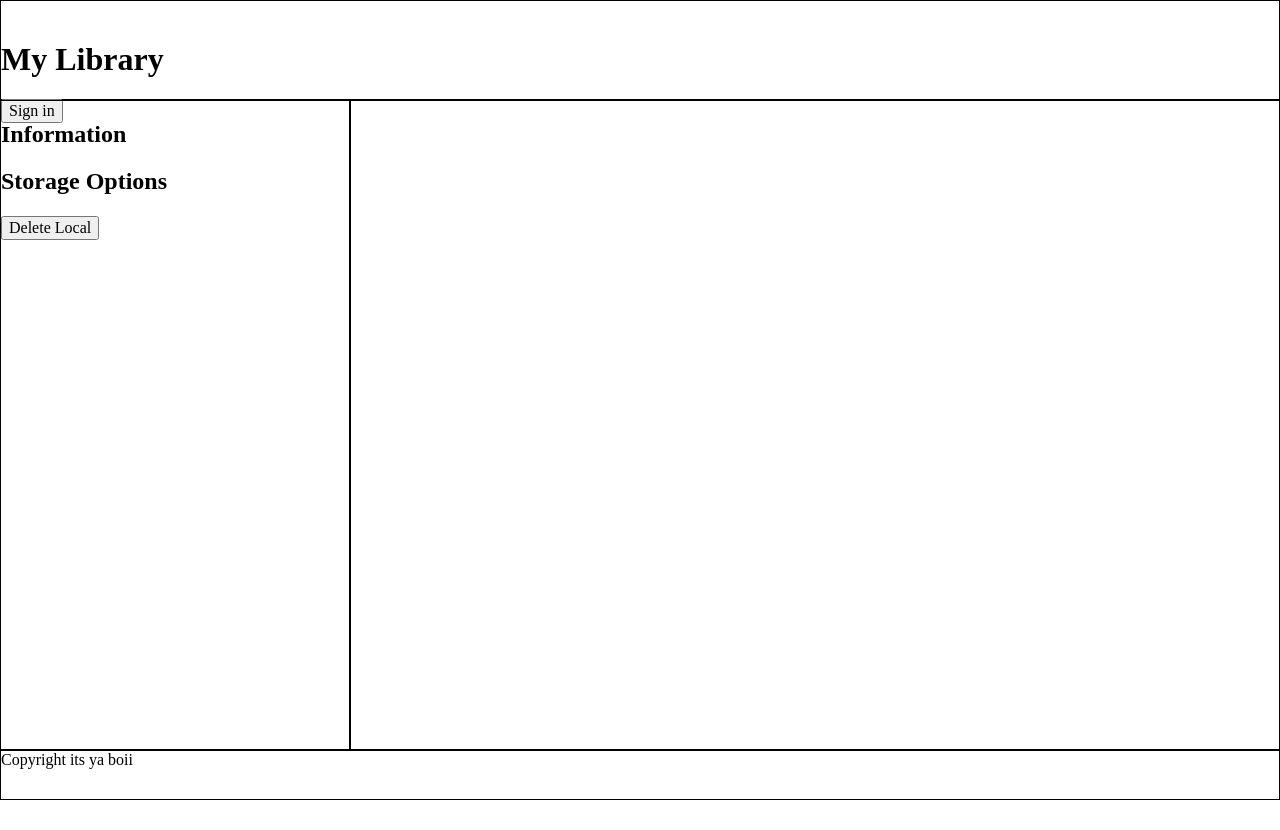
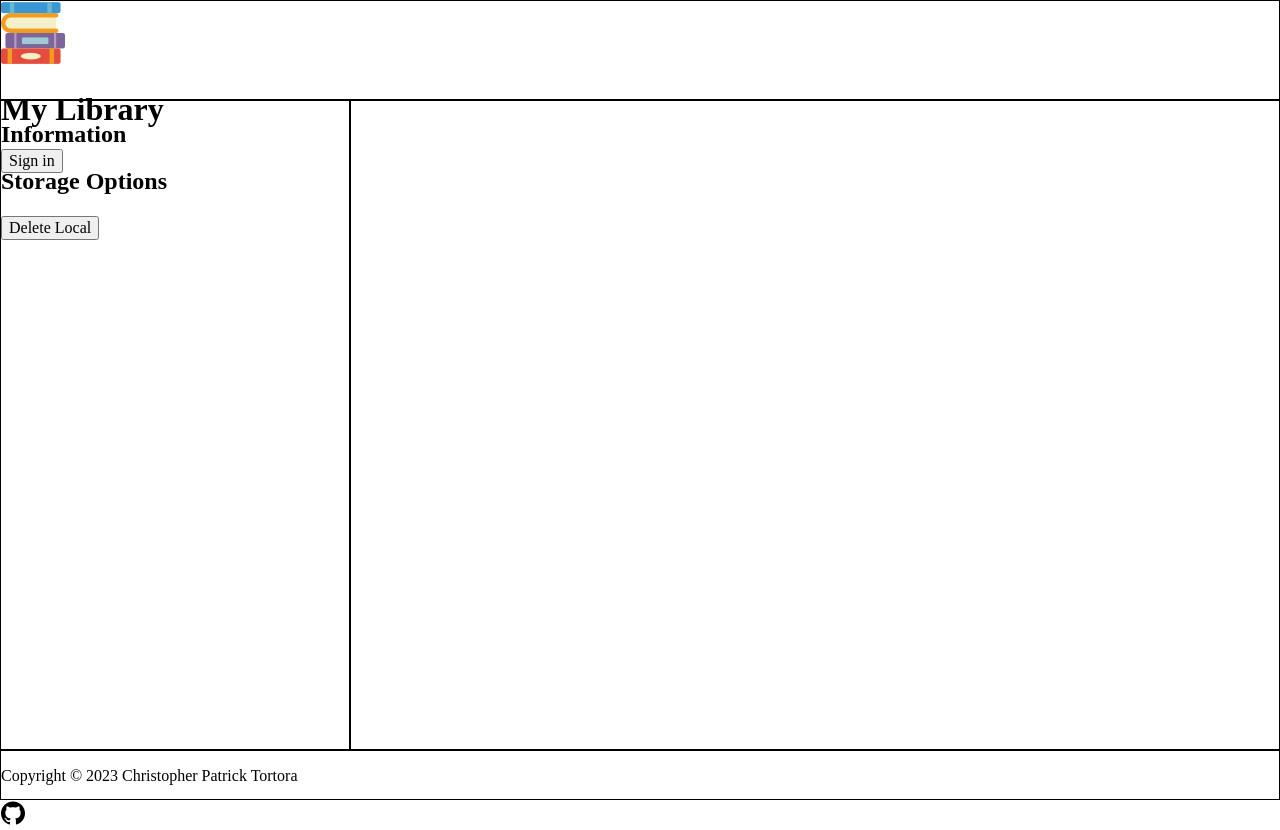
Before and after one commit to Christopher-Patrick-Tortora/library, a plain HTML site: page index.html in a window 1280 px wide. Before the commit the page ends 800 px from the top, so only its background shows below. Drawn offline with Linux system fonts and the light colour scheme.

Commit message:
Add content

```diff
--- a/index.html
+++ b/index.html
@@ -10,7 +10,7 @@
   </head>
   <body>
     <header>
-      <img src="" alt="">
+      <img src="./assets/book-stack.png" alt="">
       <h1>My Library</h1>
       <button>Sign in</button>
     </header>
@@ -24,7 +24,12 @@
       </section>
     </aside>
     <main></main>
-    <footer>Copyright its ya boii</footer>
+    <footer>
+      <p>Copyright © 2023 Christopher Patrick Tortora</p>
+      <a href="">
+        <img src="./assets/github.png">
+      </a>
+    </footer>
 	<script src="main.js"></script>
   </body>
 </html>
```
